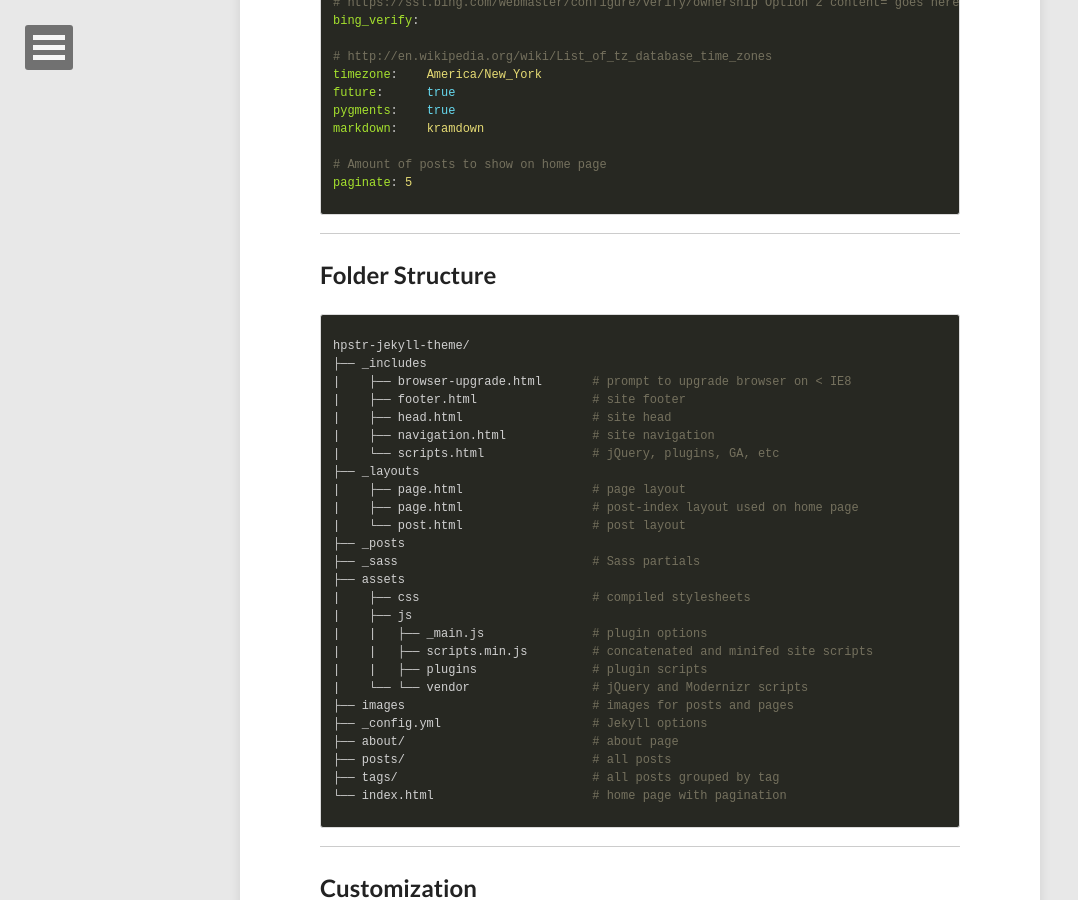
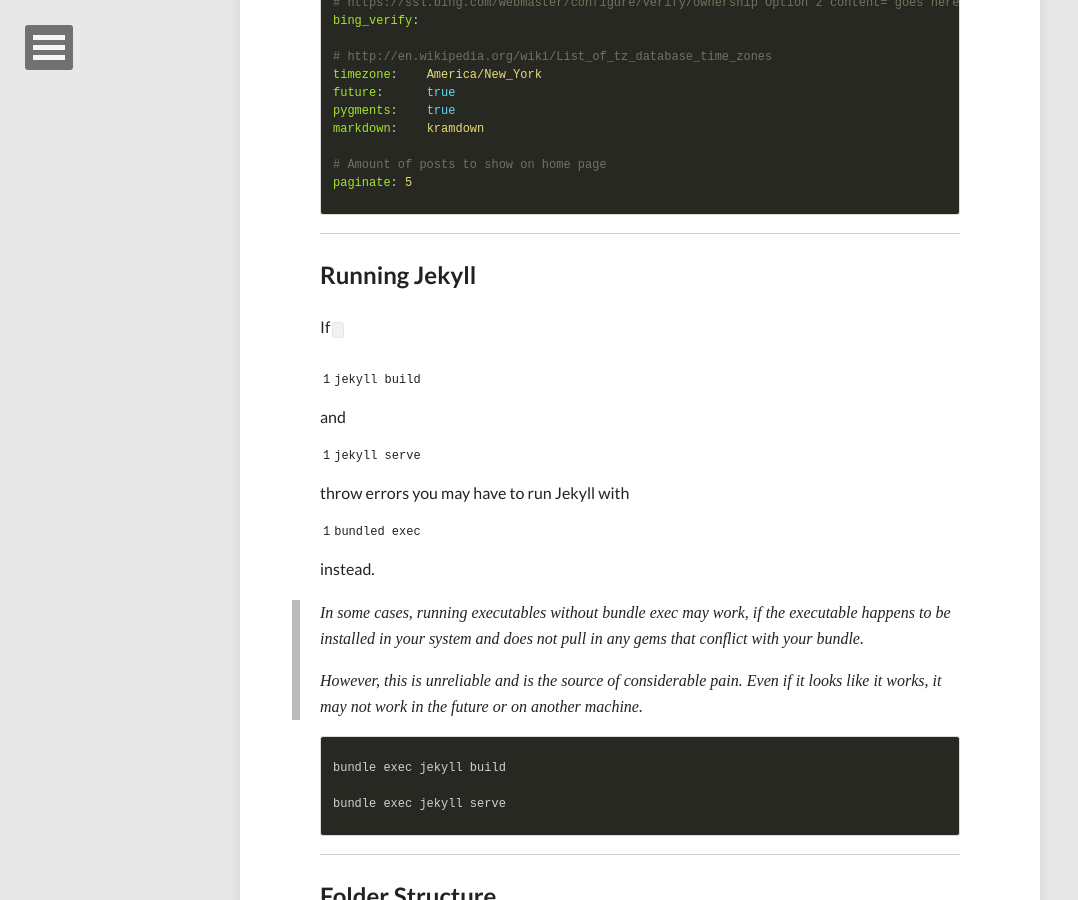
Before and after one commit to cwest/caseywest.com, a Jekyll site: the page built from theme-setup/index.md, in a window 1280 px wide and 900 px high, scrolled down 2923 px. Shown: the whole window, without its empty margins (0-1078 px from the left). Built offline with Jekyll 4.4.1, drawn with Linux system fonts in a browser that asks for light colours; nearby versions of some CDN libraries; comment, search, counter and statistics services are not loaded; some of the changed text lies outside the part shown.

Commit message:
Add note about running Jekyll with bundle exec

```diff
--- a/theme-setup/index.md
+++ b/theme-setup/index.md
@@ -74,6 +74,22 @@
 
 # Amount of posts to show on home page
 paginate: 5
+{% endhighlight %}
+
+---
+
+## Running Jekyll
+
+If `jekyll build` and `jekyll serve` throw errors you may have to run Jekyll with `bundled exec` instead.
+
+> In some cases, running executables without bundle exec may work, if the executable happens to be installed in your system and does not pull in any gems that conflict with your bundle.
+>
+>However, this is unreliable and is the source of considerable pain. Even if it looks like it works, it may not work in the future or on another machine.
+
+{% highlight text %}
+bundle exec jekyll build
+
+bundle exec jekyll serve
 {% endhighlight %}
 
 ---
```
